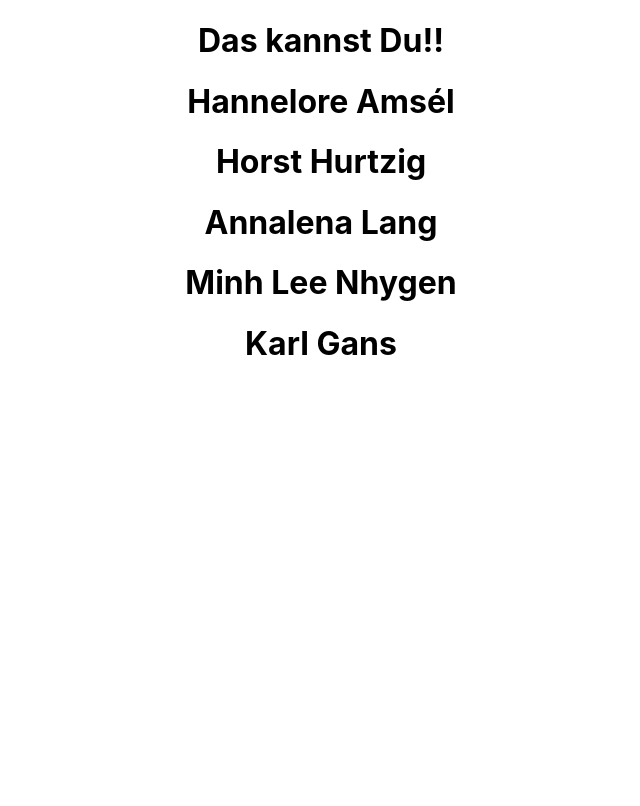
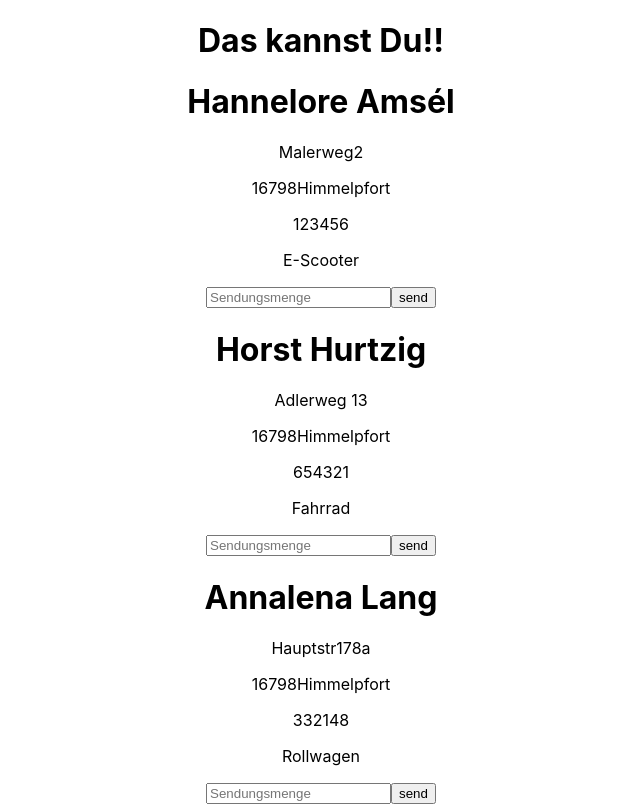
Before and after one commit to BOZ2323/team, a React (Create React App) app: page / in a window 1280 px wide. Shown: the top 806 px of the page, without its empty margins (319-959 px from the left). Built offline with nearby package versions, Linux system fonts and the light colour scheme.

Commit message:
Display list

```diff
--- a/src/App.js
+++ b/src/App.js
@@ -8,10 +8,11 @@ import MitarbeiterListe from './MitarbeiterListe';
 function App() {
 
   const [liste, setListe] = useState([]);
+  const [menge, setMenge] = useState([]);
 
   useEffect(()=>{
     getMitarbeiterListe();
-  });
+  }, [liste]);
   console.log(liste);
 
   const getMitarbeiterListe = async () => {
@@ -22,11 +23,15 @@ function App() {
       console.log(liste);
   }
 
+  const updateSendungsmenge = async (e) => {
+    await setMenge(e.target.value)
+  }
+
 
   return (
     <div className="App">
       <h1>Das kannst Du!!</h1>
-      <MitarbeiterListe getMitarbeiterListe={getMitarbeiterListe} liste={liste}/>
+      <MitarbeiterListe getMitarbeiterListe={getMitarbeiterListe} liste={liste} updateSendungsmenge={updateSendungsmenge}/>
     </div>
   );
 }
--- a/src/DB.json
+++ b/src/DB.json
@@ -8,7 +8,8 @@
         "Stadt":"Himmelpfort"
       },
       "Personalnummer": 123456,
-      "Zustellmittel": "E-Scooter"
+      "Zustellmittel": "E-Scooter",
+      "Sendungsmenge": ""
     },
     {
         "Name": "Horst Hurtzig",
@@ -19,7 +20,8 @@
           "Stadt":"Himmelpfort"
         },
         "Personalnummer": 654321,
-        "Zustellmittel": "Fahrrad"
+        "Zustellmittel": "Fahrrad",
+        "Sendungsmenge": ""
       },
       {
         "Name": "Annalena Lang",
@@ -30,7 +32,8 @@
           "Stadt":"Himmelpfort"
         },
         "Personalnummer": 332148,
-        "Zustellmittel": "Rollwagen"
+        "Zustellmittel": "Rollwagen",
+        "Sendungsmenge": ""
       },
       {
         "Name": "Minh Lee Nhygen",
@@ -41,7 +44,8 @@
           "Stadt":"Himmelpfort"
         },
         "Personalnummer": 987654,
-        "Zustellmittel": "Fahrrad"
+        "Zustellmittel": "Fahrrad",
+        "Sendungsmenge": ""
       },
       {
         "Name": "Karl Gans",
@@ -52,6 +56,7 @@
           "Stadt":"Himmelpfort"
         },
         "Personalnummer": 975361,
-        "Zustellmittel": "Caddy"
+        "Zustellmittel": "Caddy",
+        "Sendungsmenge": ""
       }
 ]
--- a/src/MitarbeiterListe.js
+++ b/src/MitarbeiterListe.js
@@ -1,12 +1,20 @@
 /*jshint esversion: 8 */
 import React from 'react';
 
-const MitarbeiterListe = ({liste}) => {
+const MitarbeiterListe = ({liste, updateSendungsmenge}) => {
     const mitarbeiterliste = liste.length ? liste.map(listItem => {
         let uniqueId = Math.random();
         return (
-            <div>
-            <h1 key={uniqueId}>{listItem.Name}</h1>
+            <div key={uniqueId}>
+            <h1>{listItem.Name}</h1>
+            <p>{listItem.Anschrift.Strasse}{listItem.Anschrift.Hausnummer}</p>
+            <p>{listItem.Anschrift.PLZ}{listItem.Anschrift.Stadt}</p>
+            <p>{listItem.Personalnummer}</p>
+            <p>{listItem.Zustellmittel}</p>
+            <form >
+                <input type="text" onChange={updateSendungsmenge} placeholder="Sendungsmenge"/>
+                <button className="submit-button" type="submit">send</button>
+            </form>
             </div>
         )
     }): null
```
